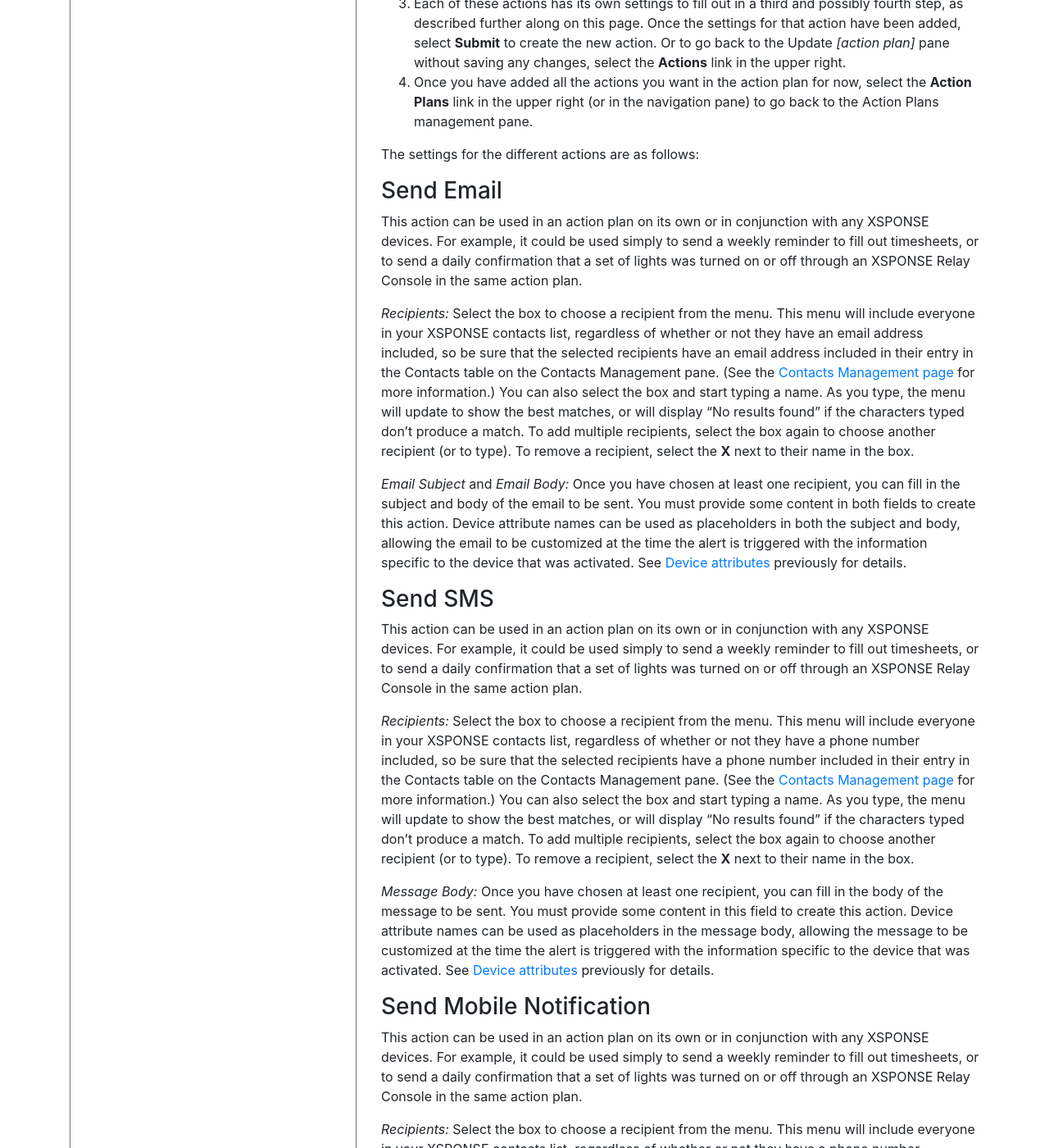
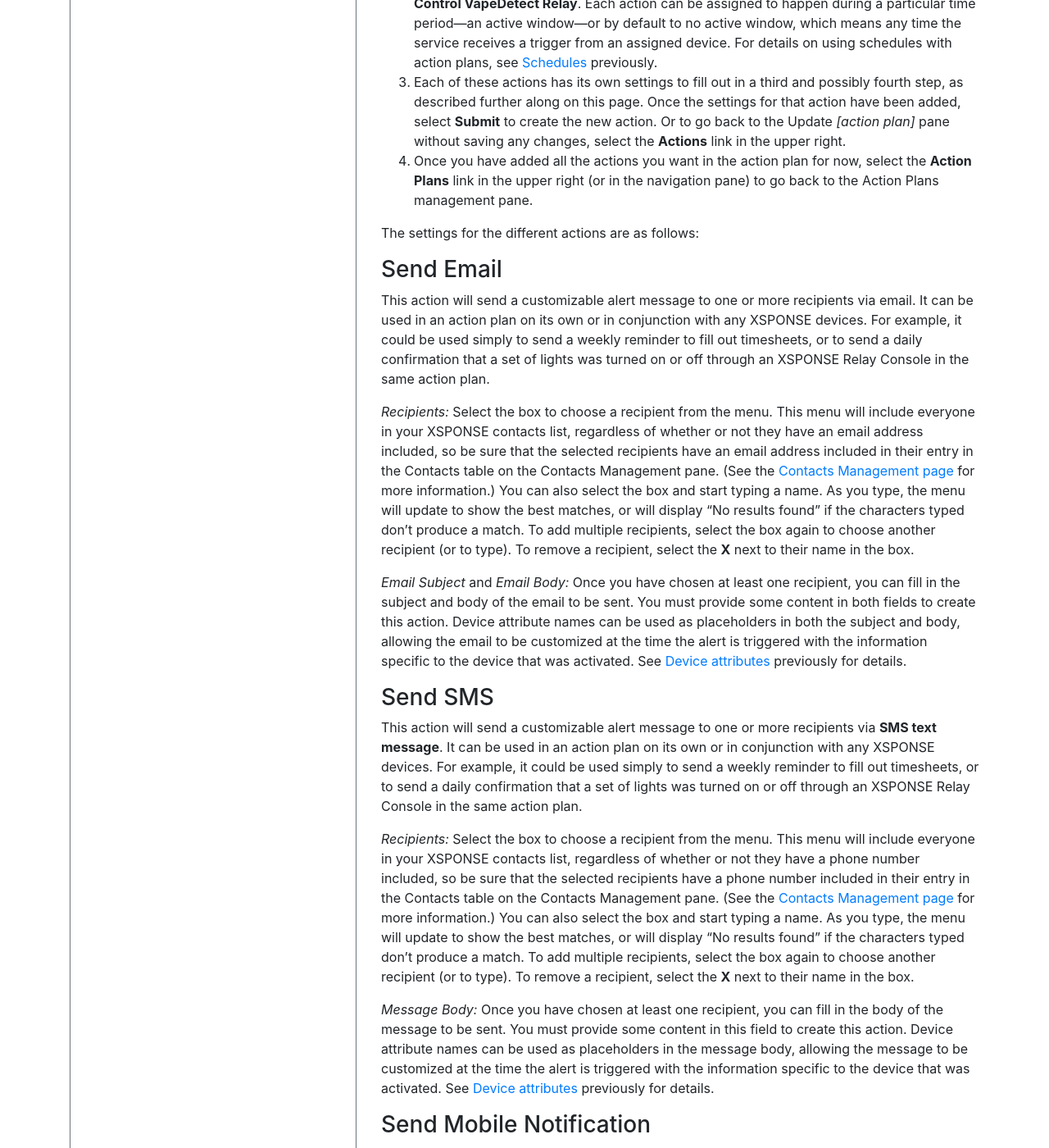
Before and after one commit to NrsSystems/docs, a Jekyll site: the page built from general-ops/action-plans.md, in a window 1280 px wide and 1400 px high, scrolled down 4281 px. Shown: the whole window at 82% size. Built offline with Jekyll 4.4.1, drawn with Linux system fonts in a browser that asks for light colours; our own code applies the rules of GitHub Pages for plain Markdown files; some of the changed text lies outside the part shown.

Commit message:
Update action-plans.md

```diff
--- a/general-ops/action-plans.md
+++ b/general-ops/action-plans.md
@@ -30,10 +30,10 @@ _To view larger: on a computer, right-click and select "open in new tab"; on a m
 By default, actions in an action plan take effect according to when the XSPONSE service receives a relevant trigger event from a device. You can also create a schedule with _action windows,_ which allows you to assign actions to be available during specific periods of time every week. For example, you could have a Send Email action for certain administrators set to happen during school hours, and Send SMS for security set to happen after school. Or you could set alerts to go to a different administrator each day of the week, to spread out monitoring duties.
 
 To add a schedule, select **Edit Action Plan Schedule** at the top right of the pane, which will open a separate pane to create the schedule.
-- To create an action window in the schedule, select any timeslot on the calendar. In the floating "Add Window to Schedule" dialog box that appears, select the days of the week, set a start time, set the end time, and add a description (name) for the action window. (Note that although the timeslots by default start at every half-hour, you can set the start and end times to any minute of the hour.) Once you have set the action window parameters, select **Submit** to close the dialog box and save the action window. Select **Cancel** (or the **X** in the upper-right corner) to close the window without saving changes. ***Note:*** When you fill in the _description_ field, it stays active until you either click elsewhere in the dialog box or press Enter.
+- To create an action window in the schedule, select any timeslot on the calendar. In the floating "Add Window to Schedule" dialog box that appears, select the days of the week, set a start time, set the end time, and add a description (name) for the action window. (Note that although the timeslots by default start at every half-hour, you can set the start and end times to any minute of the hour.) Once you have set the action window parameters, select **Submit** to close the dialog box and save the action window. Select **Cancel** (or the **X** in the upper-right corner) to close the window without saving changes. ***Note:*** When you fill in the _description_ field, it stays active until you either click or tap elsewhere in the dialog box or press Enter. Be careful, clicking outside the dialog box will act the same as selecting Cancel.
 - To create a second action window that overlaps or coincides with an existing one, just select any open timeslot to open the "Add Window to Schedule" dialog box, and then set the parameters as appropriate, then select **Submit**. The new action window will appear adjacent to the existing one in the column for each day they overlap. Note that you must select an open timeslot in order to add a new action window; if you have filled the entire schedule, all 24 hours across all 7 days, with one action window, you would not be able to add a second action window until you edited the first one to make an open timeslot.
 - To edit an action window, select the action window on the schedule. In the floating "Edit Window on Schedule" dialog box that appears, make your changes to the parameters and select **Submit** to close the dialog box and save the changes.
-- To delete an action window, select the action window on the schedule. In the floating "Edit Window on Schedule" dialog box that appears, select **Remove** to delete a saved action window.
+- To delete an action window, select the action window on the schedule. In the floating "Edit Window on Schedule" dialog box that appears, select **Remove** to delete a saved action window. ***Note:*** If you delete an action window with an action assigned to it, the associated action will be removed from the plan. To keep the action, you will first need to edit its settings so it is assigned to _Default (No action window)_ or to a different action window than the one you are deleting. See [Adding actions](action-plans.md#adding-actions) following for details.
 
 #### Device attributes
 Some actions allow you to use _device attributes_, which are user-defined variables that allow action plans to provide relevant information about which device is sending an alert. By default, devices have two attributes, _room_ and _street\_address_, and you can add more. For example, for a large high school with multiple floors and buildings, all sensors could have attributes named _room_, _floor_, and _building_, and the unique values for each sensor would indicate its specific location. An action plan to alert staff when vaping is detected would use those variable names as placeholders in the alert message; this way, many devices can be assigned to the same action plan. When a particular sensor detects vaping and triggers the action plan, its values for those attributes would fill those variables in the action plan’s message, so that the alert notification would identify which specific sensor was activated.
@@ -53,21 +53,21 @@ To begin setting up the action plan, select **Add Action** in the Actions pane.
 The settings for the different actions are as follows:
 
 ### Send Email
-This action can be used in an action plan on its own or in conjunction with any XSPONSE devices. For example, it could be used simply to send a weekly reminder to fill out timesheets, or to send a daily confirmation that a set of lights was turned on or off through an XSPONSE Relay Console in the same action plan.
+This action will send a customizable alert message to one or more recipients via email. It can be used in an action plan on its own or in conjunction with any XSPONSE devices. For example, it could be used simply to send a weekly reminder to fill out timesheets, or to send a daily confirmation that a set of lights was turned on or off through an XSPONSE Relay Console in the same action plan.
 
 _Recipients:_ Select the box to choose a recipient from the menu. This menu will include everyone in your XSPONSE contacts list, regardless of whether or not they have an email address included, so be sure that the selected recipients have an email address included in their entry in the Contacts table on the Contacts Management pane. (See the [Contacts Management page](contacts-management.md) for more information.) You can also select the box and start typing a name. As you type, the menu will update to show the best matches, or will display “No results found” if the characters typed don’t produce a match. To add multiple recipients, select the box again to choose another recipient (or to type). To remove a recipient, select the **X** next to their name in the box.
 
 _Email Subject_ and _Email Body:_ Once you have chosen at least one recipient, you can fill in the subject and body of the email to be sent. You must provide some content in both fields to create this action. Device attribute names can be used as placeholders in both the subject and body, allowing the email to be customized at the time the alert is triggered with the information specific to the device that was activated. See [Device attributes](action-plans.md#device-attributes) previously for details.
 
 ### Send SMS
-This action can be used in an action plan on its own or in conjunction with any XSPONSE devices. For example, it could be used simply to send a weekly reminder to fill out timesheets, or to send a daily confirmation that a set of lights was turned on or off through an XSPONSE Relay Console in the same action plan.
+This action will send a customizable alert message to one or more recipients via **SMS text message**. It can be used in an action plan on its own or in conjunction with any XSPONSE devices. For example, it could be used simply to send a weekly reminder to fill out timesheets, or to send a daily confirmation that a set of lights was turned on or off through an XSPONSE Relay Console in the same action plan.
 
 _Recipients:_ Select the box to choose a recipient from the menu. This menu will include everyone in your XSPONSE contacts list, regardless of whether or not they have a phone number included, so be sure that the selected recipients have a phone number included in their entry in the Contacts table on the Contacts Management pane. (See the [Contacts Management page](contacts-management.md) for more information.) You can also select the box and start typing a name. As you type, the menu will update to show the best matches, or will display “No results found” if the characters typed don’t produce a match. To add multiple recipients, select the box again to choose another recipient (or to type). To remove a recipient, select the **X** next to their name in the box.
 
 _Message Body:_ Once you have chosen at least one recipient, you can fill in the body of the message to be sent. You must provide some content in this field to create this action. Device attribute names can be used as placeholders in the message body, allowing the message to be customized at the time the alert is triggered with the information specific to the device that was activated. See [Device attributes](action-plans.md#device-attributes) previously for details.
 
 ### Send Mobile Notification
-This action can be used in an action plan on its own or in conjunction with any XSPONSE devices. For example, it could be used simply to send a weekly reminder to fill out timesheets, or to send a daily confirmation that a set of lights was turned on or off through an XSPONSE Relay Console in the same action plan.
+This action will send a customizable alert message to one or more recipients via the **VapeDetect mobile app**. It can be used in an action plan on its own or in conjunction with any XSPONSE devices. For example, it could be used simply to send a weekly reminder to fill out timesheets, or to send a daily confirmation that a set of lights was turned on or off through an XSPONSE Relay Console in the same action plan.
 
 _Recipients:_ Select the box to choose a recipient from the menu. This menu will include everyone in your XSPONSE contacts list, regardless of whether or not they have a phone number included, so be sure that the selected recipients have a phone number included in their entry in the Contacts table on the Contacts Management pane. (See the [Contacts Management page](contacts-management.md) for more information.) You can also select the box and start typing a name. As you type, the menu will update to show the best matches, or will display “No results found” if the characters typed don’t produce a match. To add multiple recipients, select the box again to choose another recipient (or to type). To remove a recipient, select the **X** next to their name in the box.
 
```
